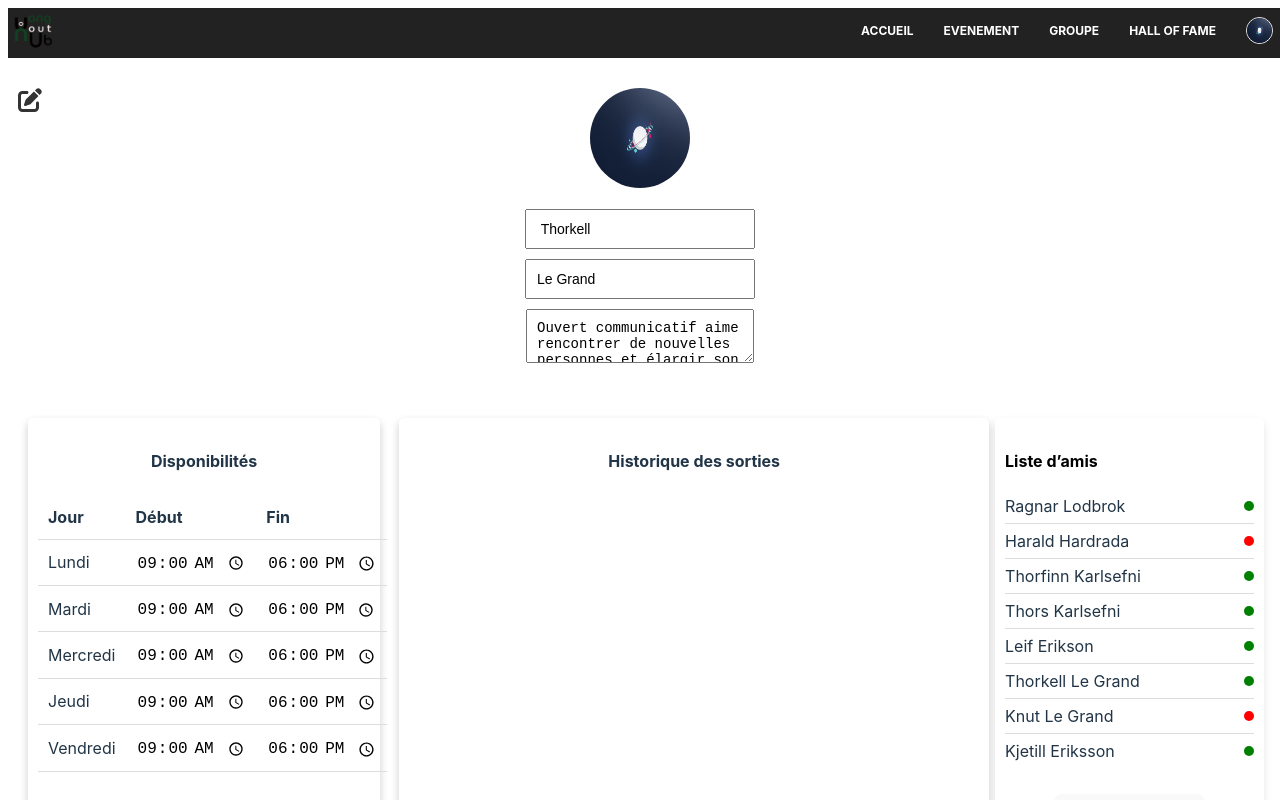
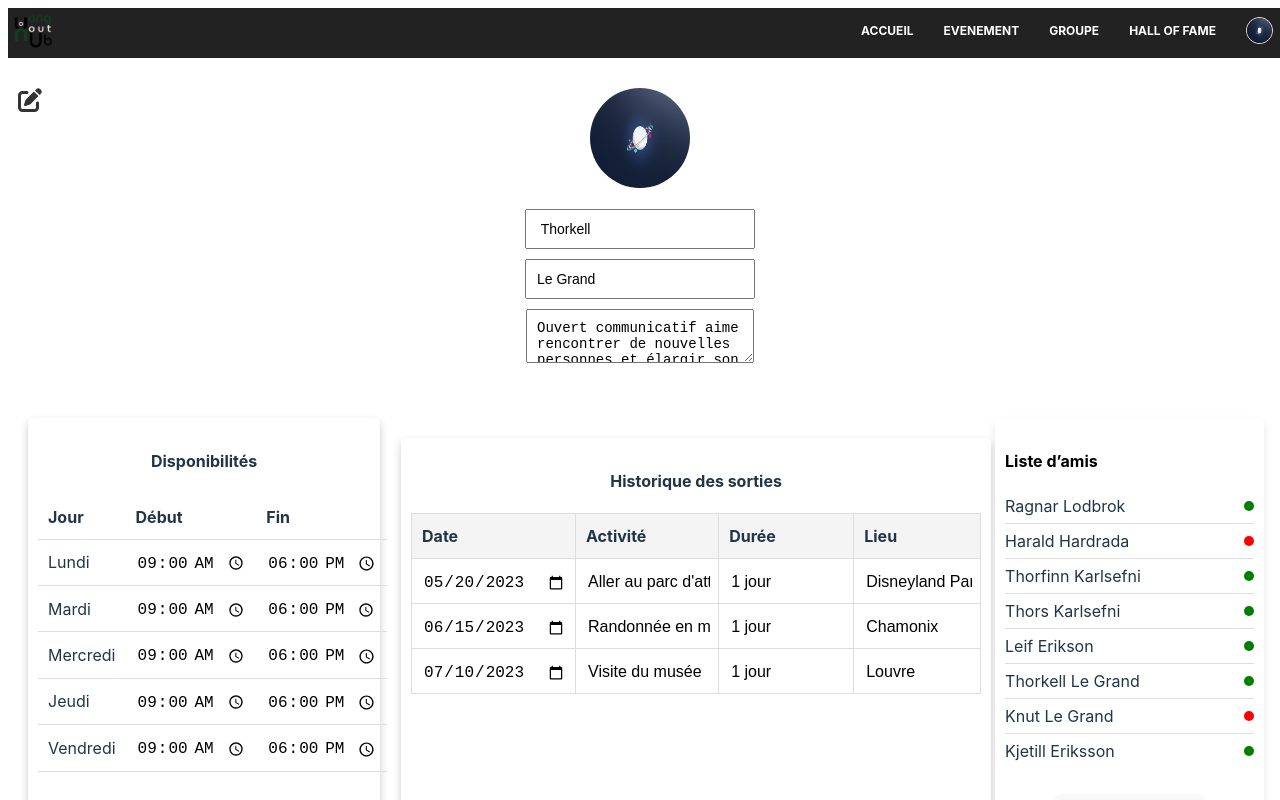
Before and after one commit to RomeoVandoolaeghe/Projet_Fin_Annee_2024, a React (Vite) app in the folder vite/: page /Profile in a window 1280 px wide. Both pictures are taken after a click on the icon 30 px from the left and 100 px from the top of the page. Shown: the top 800 px of the page. Built offline with nearby package versions, Linux system fonts and the light colour scheme.

Commit message:
History.jsx - Wishlist.jsx

```diff
--- a/vite/src/components/History/History.css
+++ b/vite/src/components/History/History.css
@@ -1,7 +1,40 @@
 .history {
-    box-shadow: 0 4px 8px rgba(0, 0, 0, 0.2);
-    padding: 10px;
-    border-radius: 5px;
-    width: 30%;
-    text-align: center;
-  }
+  box-shadow: 0 4px 8px rgba(0, 0, 0, 0.2);
+  padding: 10px;
+  border-radius: 5px;
+  width: 80%;
+  margin: 20px auto;
+  text-align: center;
+}
+
+.history h4 {
+  margin-bottom: 20px;
+}
+
+.history-table {
+  width: 100%;
+  border-collapse: collapse;
+}
+
+.history-table th, .history-table td {
+  padding: 10px;
+  border: 1px solid #ddd;
+  text-align: left;
+}
+
+.history-table th {
+  background-color: #f4f4f4;
+  font-weight: bold;
+}
+
+.history input {
+  border: none;
+  background-color: transparent;
+  font-size: 16px;
+  width: 100%;
+}
+
+.history input:focus {
+  border: 1px solid #ccc;
+  background-color: #fff;
+}
--- a/vite/src/components/History/History.jsx
+++ b/vite/src/components/History/History.jsx
@@ -1,11 +1,84 @@
-import React from 'react';
+import React, { useState } from 'react';
 import './History.css';
 
-const History = () => {
+const initialHistory = [
+  { date: '2023-05-20', activity: "Aller au parc d'attraction", duration: "1 jour", location: "Disneyland Paris" },
+  { date: '2023-06-15', activity: "Randonnée en montagne", duration: "1 jour", location: "Chamonix" },
+  { date: '2023-07-10', activity: "Visite du musée", duration: "1 jour", location: "Louvre" },
+];
+
+const History = ({ isEditMode }) => {
+  const [history, setHistory] = useState(initialHistory);
+
+  const handleInputChange = (index, field, value) => {
+    const newHistory = [...history];
+    newHistory[index][field] = value;
+    setHistory(newHistory);
+  };
+
   return (
     <div className="history">
       <h4>Historique des sorties</h4>
-      {/* Ajoutez ici le contenu pour l'historique des sorties */}
+      <table className="history-table">
+        <thead>
+          <tr>
+            <th>Date</th>
+            <th>Activité</th>
+            <th>Durée</th>
+            <th>Lieu</th>
+          </tr>
+        </thead>
+        <tbody>
+          {history.map((item, index) => (
+            <tr key={index}>
+              <td>
+                {isEditMode ? (
+                  <input
+                    type="date"
+                    value={item.date}
+                    onChange={(e) => handleInputChange(index, 'date', e.target.value)}
+                  />
+                ) : (
+                  item.date
+                )}
+              </td>
+              <td>
+                {isEditMode ? (
+                  <input
+                    type="text"
+                    value={item.activity}
+                    onChange={(e) => handleInputChange(index, 'activity', e.target.value)}
+                  />
+                ) : (
+                  item.activity
+                )}
+              </td>
+              <td>
+                {isEditMode ? (
+                  <input
+                    type="text"
+                    value={item.duration}
+                    onChange={(e) => handleInputChange(index, 'duration', e.target.value)}
+                  />
+                ) : (
+                  item.duration
+                )}
+              </td>
+              <td>
+                {isEditMode ? (
+                  <input
+                    type="text"
+                    value={item.location}
+                    onChange={(e) => handleInputChange(index, 'location', e.target.value)}
+                  />
+                ) : (
+                  item.location
+                )}
+              </td>
+            </tr>
+          ))}
+        </tbody>
+      </table>
     </div>
   );
 }
--- a/vite/src/components/Wishlist/Wishlist.css
+++ b/vite/src/components/Wishlist/Wishlist.css
@@ -10,6 +10,20 @@
 h2 {
   text-align: left;
   margin-bottom: 20px;
+}
+
+.add-button {
+  margin-bottom: 20px;
+  padding: 10px 20px;
+  background-color: #007bff;
+  color: white;
+  border: none;
+  border-radius: 5px;
+  cursor: pointer;
+}
+
+.add-button:hover {
+  background-color: #0056b3;
 }
 
 .wishlist-table {
--- a/vite/src/components/Wishlist/Wishlist.jsx
+++ b/vite/src/components/Wishlist/Wishlist.jsx
@@ -18,9 +18,15 @@ const Wishlist = ({ isEditMode }) => {
     setActivities(newActivities);
   };
 
+  const handleAddActivity = () => {
+    const newActivity = { activity: "", duration: "", location: "" };
+    setActivities([...activities, newActivity]);
+  };
+
   return (
     <div className="wishlist-container">
       <h2>Ma Wishlist</h2>
+      <button className="add-button" onClick={handleAddActivity}>Ajouter une activité</button>
       <table className="wishlist-table">
         <thead>
           <tr>
```
Lines whose indentation alone changed are shown as unchanged.
